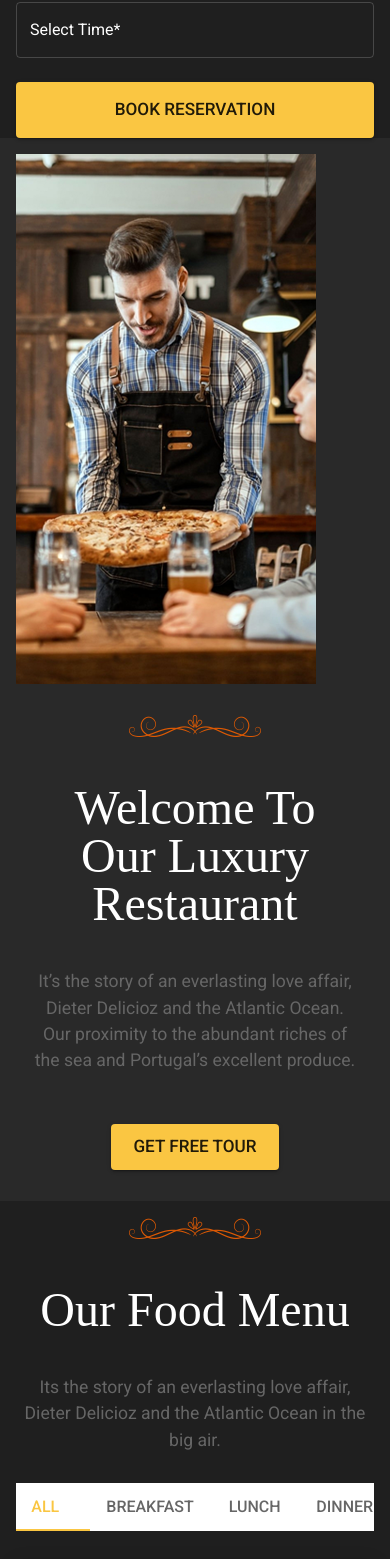
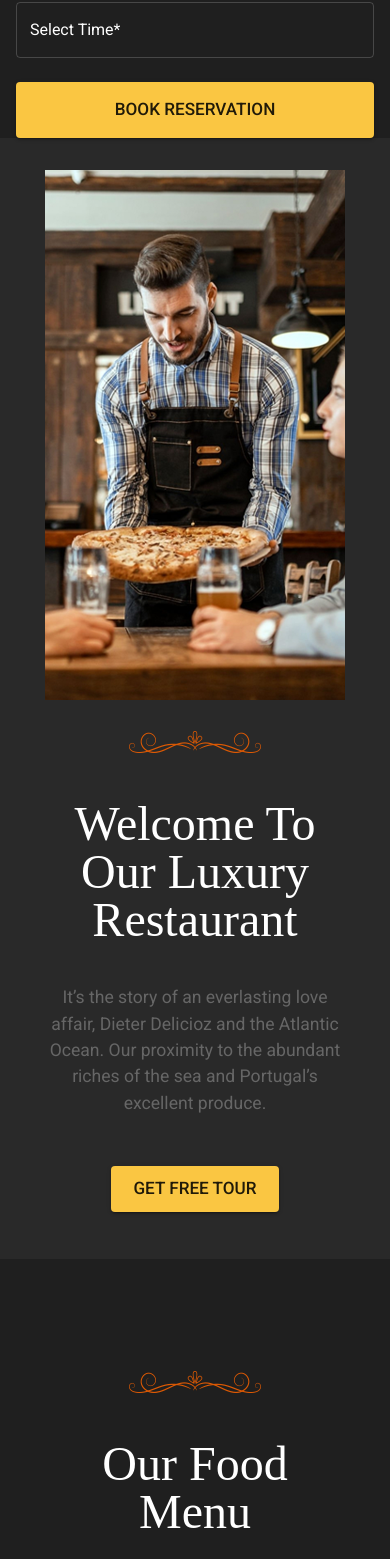
Before and after one commit to kamleshraj/resto-materialui, a React (Create React App) app: page / in a window 390 px wide. Shown: the part 815-2374 px from the top of the page. Built offline with nearby package versions, Linux system fonts and the light colour scheme; a web font is replaced by a local one.

Commit message:
section padding change

```diff
--- a/src/pages/Home/Home.js
+++ b/src/pages/Home/Home.js
@@ -50,10 +50,10 @@ const Home = () => {
                 <Reservation/>
             </Container>
         </Box>
-        <Box className='welcome-main' sx={{p:'7rem 2.5rem 12rem 2.5rem',bgcolor:'primary.light',"@media (max-width:600px)": {p:2}}}>
+        <Box className='welcome-main' sx={{p:{xs:'2rem',lg:'7rem 2.5rem 12rem 2.5rem'},bgcolor:'primary.light'}}>
             <WelcomeResto/>
         </Box>
-        <Box className='ourfood-menu' sx={{bgcolor:'primary.main',p:'7rem 2.5rem 7rem 2.5rem',"@media (max-width:600px)": {p:2}}}>
+        <Box className='ourfood-menu' sx={{bgcolor:'primary.main',p:'7rem 2.5rem 7rem 2.5rem'}}>
             <Box className='ourfood-menu-header' sx={{textAlign:'center'}}>
                 <Box component={'img'} src={titleImg} alt='title image'/>
                 <SectionTitle titleHeader={'Our Food Menu'} titleColor={'text.white'}/>
@@ -63,7 +63,7 @@ const Home = () => {
             </Box>
             <FilterGallery/>
         </Box>
-        <Box className='counter-main' sx={{bgcolor:'primary.light',p:'5rem 2.5rem 5rem 2.5rem',"@media (max-width:600px)": {p:2}}}>
+        <Box className='counter-main' sx={{bgcolor:'primary.light',p:{xs:'2rem',lg:'5rem 2.5rem 5rem 2.5rem'}}}>
            <Grid container>
                 <Grid item sx={{minWidth:'250px',textAlign:'center'}}>
                     <CounterUpPage counterEnd={10} counterTitle={'Awards Won'}/>
@@ -82,7 +82,7 @@ const Home = () => {
                 </Grid>
            </Grid>
         </Box>
-        <Box className='starter-main-dish' sx={{bgcolor:'primary.main',p:'5rem 2.5rem 5rem 2.5rem',"@media (max-width:600px)": {p:2}}}>
+        <Box className='starter-main-dish' sx={{bgcolor:'primary.main',p:{xs:'2rem', lg:'5rem 2.5rem 5rem 2.5rem'}}}>
             <Box className='ourfood-menu-header' sx={{textAlign:'center',marginBottom:{sm:'15px',lg:'60px'}}}>
                 <Box component={'img'} src={titleImg} alt='title image'/>
                 <SectionTitle titleHeader={'Starters & Main Dishes'} titleColor={'text.white'}/>
--- a/src/pages/Home/WelcomeResto.js
+++ b/src/pages/Home/WelcomeResto.js
@@ -8,12 +8,13 @@ import round from '../../assets/images/home/round.png'
 import titleImg from '../../assets/images/title-shape.png';
 import CustomButton from '../../components/CustomButton';
 import styled from '@emotion/styled';
-import useMediaQuery from '@mui/material/useMediaQuery';
-import { useTheme } from '@mui/material/styles';
+// import useMediaQuery from '@mui/material/useMediaQuery';
+// import { useTheme } from '@mui/material/styles';
 
 const WelcomeImage = styled(Box)`
     display:flex;
     align-items:center;
+    justify-content: center;
     .lineshap{
        position:absolute;
        left:-5px;
@@ -61,12 +62,11 @@ const WelcomeImage = styled(Box)`
 `;
 
 const WelcomeResto = () => {
-    const theme = useTheme();
-    const matches = useMediaQuery(theme.breakpoints.up('sm'));
-    console.log(matches)
+   //const theme = useTheme();
+    //const matches = useMediaQuery(theme.breakpoints.up('sm'));
   return (
     <Grid container spacing={2}>
-        <Grid item sm={12} md={6}>
+        <Grid item xs={12} md={6}>
             <WelcomeImage className='welcome-resto-main'>
                 <Box component={'img'} src={about1} alt={'aboutus'} className='aboutus1'/>
                 <Box component={'img'} src={lineshap} alt={'lineshap'} className='lineshap'/>
@@ -76,7 +76,7 @@ const WelcomeResto = () => {
                 </Box>
             </WelcomeImage>
         </Grid>
-        <Grid item sm={12} md={6}>
+        <Grid item xs={12} md={6}>
             <Box className="welcome-main-content" sx={{textAlign:'center',padding:{xs:'15px',sm:'140px 15px 0 15px', md:'60px 0 0 115px',lg:'60px'}}}>
                 <Box component={'img'} src={titleImg} alt='title image'/>
                 <SectionTitle titleHeader={'Welcome To Our Luxury Restaurant'} titleColor={'text.white'}/>
```
